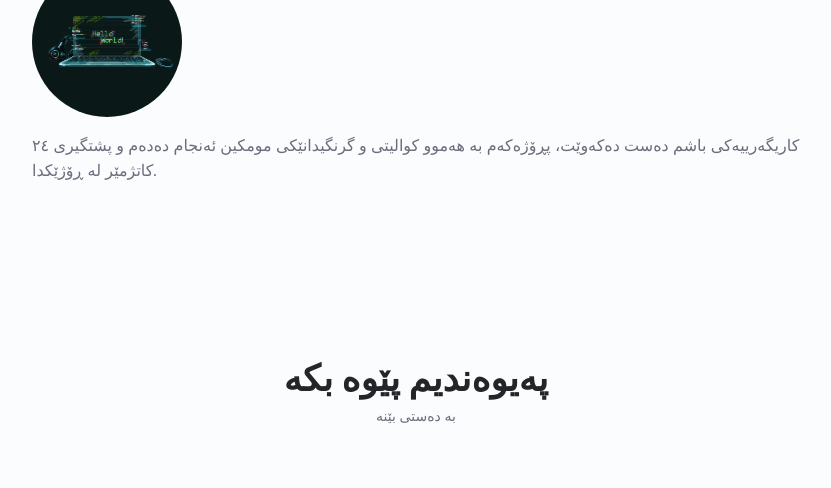
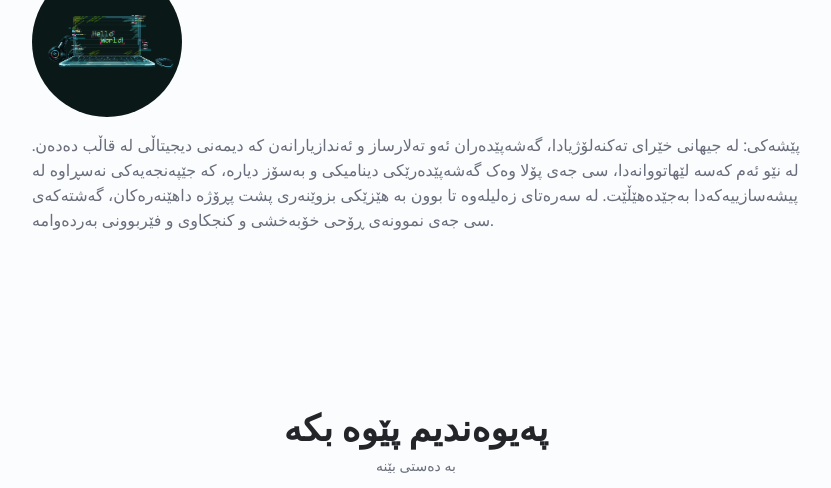
Before and after one commit to CjP0lla/MWeb1, a plain HTML site: page index.html in a window 1280 px wide. Shown: the part 3954-4442 px from the top of the page, without its empty margins (224-1055 px from the left). Drawn offline with nearby package versions, Linux system fonts and the light colour scheme.

Commit message:
Update index.html

```diff
--- a/index.html
+++ b/index.html
@@ -598,8 +598,8 @@
                             </div>
                         </div>
                         <p class="testimonial__description">
-                            کاریگەرییەکی باشم دەست دەکەوێت، پڕۆژەکەم بە هەموو کوالیتی و گرنگیدانێکی مومکین ئەنجام دەدەم
-                            و پشتگیری ٢٤ کاتژمێر لە ڕۆژێکدا.</p>
+پێشەکی:
+لە جیهانی خێرای تەکنەلۆژیادا، گەشەپێدەران ئەو تەلارساز و ئەندازیارانەن کە دیمەنی دیجیتاڵی لە قاڵب دەدەن. لە نێو ئەم کەسە لێهاتووانەدا، سی جەی پۆلا وەک گەشەپێدەرێکی دینامیکی و بەسۆز دیارە، کە جێپەنجەیەکی نەسڕاوە لە پیشەسازییەکەدا بەجێدەهێڵێت. لە سەرەتای زەلیلەوە تا بوون بە هێزێکی بزوێنەری پشت پڕۆژە داهێنەرەکان، گەشتەکەی سی جەی نموونەی ڕۆحی خۆبەخشی و کنجکاوی و فێربوونی بەردەوامە.</p>
                     </div>
                     <!--==================== TESTIMONIAL 2 ====================-->
                     <div class="testimonial__content swiper-slide">
```
